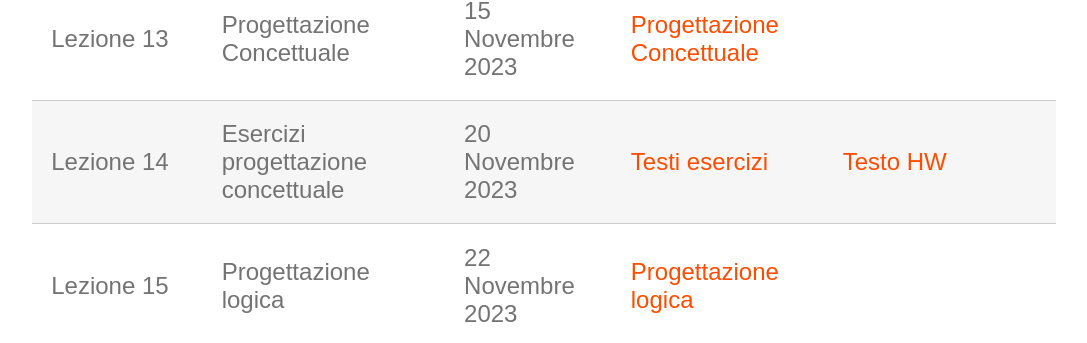
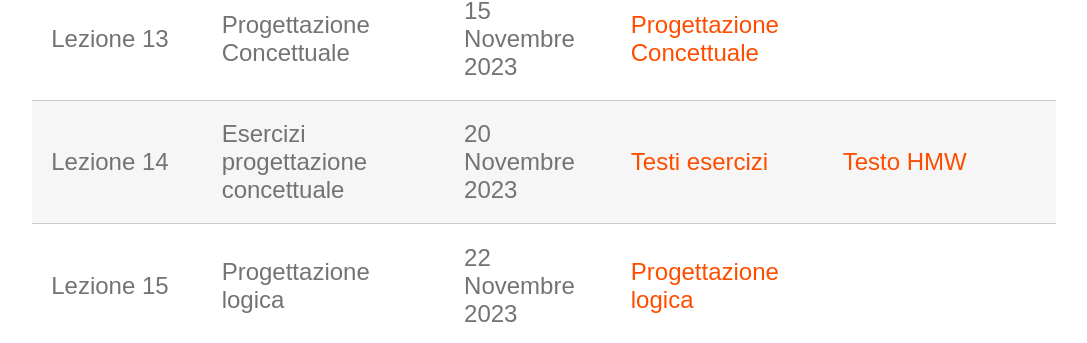
Before and after one commit to perceivelab/database-course, a Jekyll site: the page built from lezioni.md, in a window 1280 px wide. Shown: the part 1790-2133 px from the top of the page, without its empty margins (96-1183 px from the left). Built offline with Jekyll 4.4.1, drawn with Linux system fonts in a browser that asks for light colours; our own code applies the rules of GitHub Pages for plain Markdown files.

Commit message:
Update lezioni.md

```diff
--- a/lezioni.md
+++ b/lezioni.md
@@ -21,7 +21,7 @@
 | Lezione 11  | Esercitazione  Complessiva SQL - 2| 08 Novembre 2023   | | [Testo](https://drive.google.com/file/d/1WPOVOcOZfmL2bCSfOmE3OY0plZihMW4a/view?usp=sharing), [Dati](https://drive.google.com/file/d/1kL5wH4UwKUIlBE-qP2eeDdKiYSfla0zg/view?usp=sharing), [Soluzione](https://drive.google.com/file/d/1mWzBK8Ze0ExTDEkNfzd3d7Q6j5zTwVI9/view?usp=sharing)                       |          |
 | Lezione 12  | Simulazione Prova SQL             | 13 Novembre 2023   | | [Testo](https://drive.google.com/file/d/1WwoIEp-ZXCdvkpyH_bOdL_NcqbSlScj3/view?usp=sharing), [Soluzione](https://drive.google.com/file/d/1RQFwUKqQqOzh9r09nkANdop1etKegJSS/view?usp=sharing) |
 | Lezione 13  | Progettazione Concettuale         | 15 Novembre 2023   | [Progettazione Concettuale](https://drive.google.com/file/d/1T2qWYqu8RRHym9q3uZ5yKG5jCa4KesMx/view?usp=sharing) |  |
-| Lezione 14  | Esercizi progettazione concettuale| 20 Novembre 2023   | [Testi esercizi](https://drive.google.com/file/d/1bumTEK2c8FPxLR13vt1b4YN0CYs2eGqG/view?usp=sharing) |  [Testo HW](https://drive.google.com/file/d/1Zqa9cG7AU2IWQW-qrpkerJSD9imdf0Y9/view?usp=sharing)|
+| Lezione 14  | Esercizi progettazione concettuale| 20 Novembre 2023   | [Testi esercizi](https://drive.google.com/file/d/1bumTEK2c8FPxLR13vt1b4YN0CYs2eGqG/view?usp=sharing) |  [Testo HMW](https://drive.google.com/file/d/1Zqa9cG7AU2IWQW-qrpkerJSD9imdf0Y9/view?usp=sharing)|
 | Lezione 15 | Progettazione logica | 22 Novembre 2023 | [Progettazione logica](https://drive.google.com/file/d/1EpZHqbGwYR_F4ZkJp-eD7WveW_3aOoeU/view?usp=sharing) | |
 
 
```
